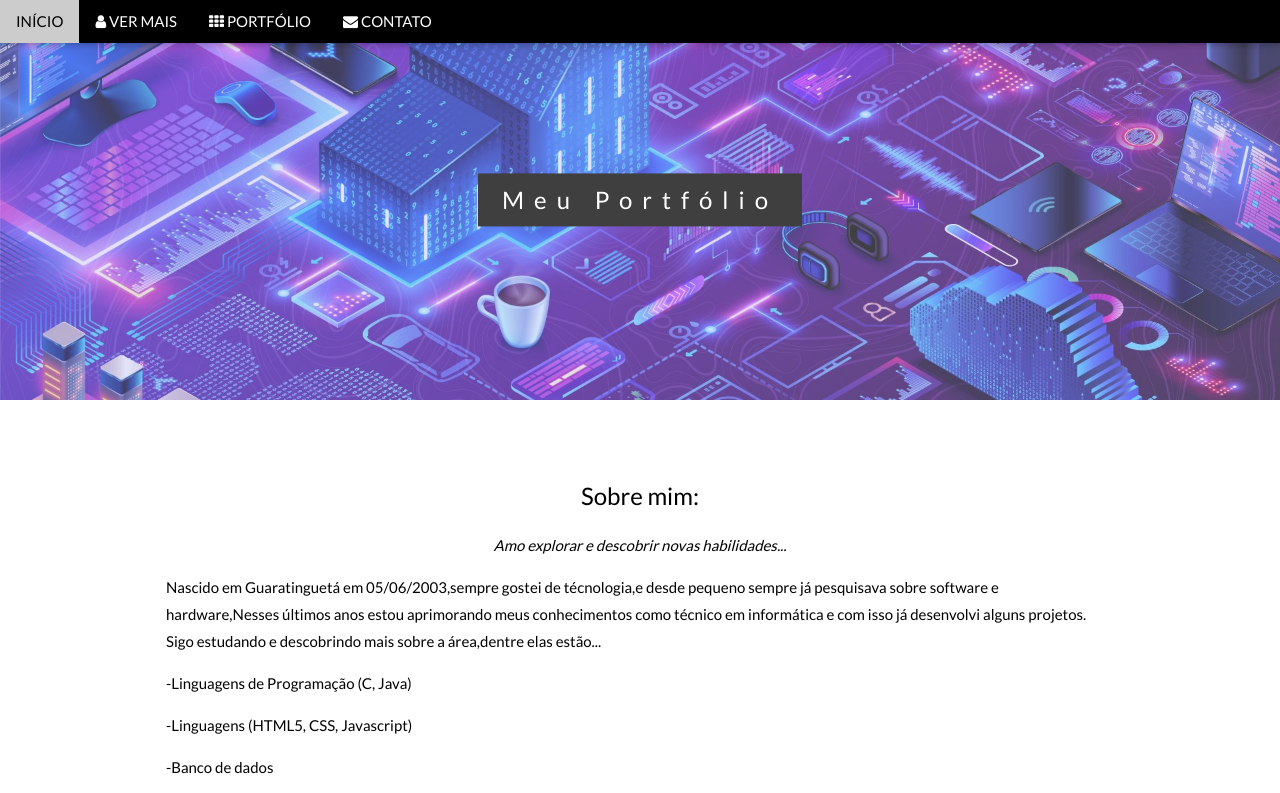
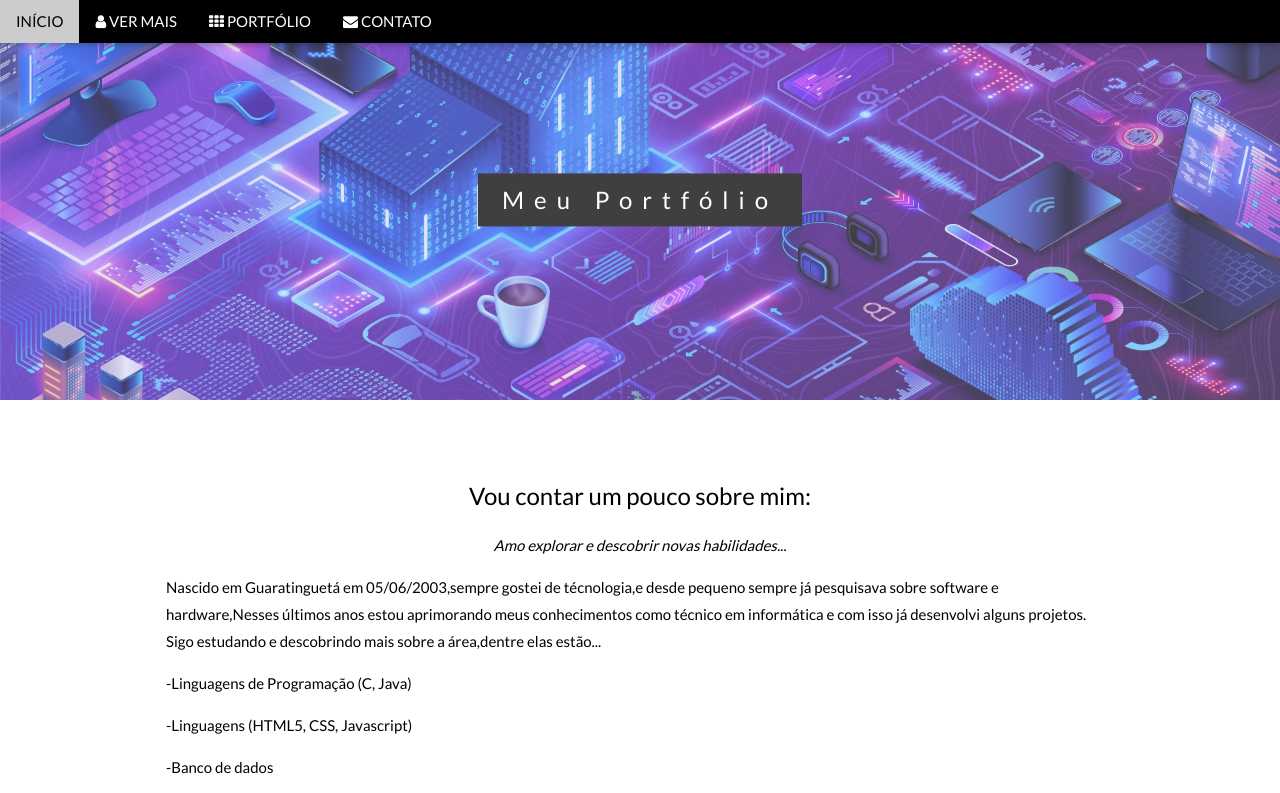
Before and after one commit to TiagoLuis1/portfolio2, a plain HTML site: page index.html in a window 1280 px wide. Shown: the top 793 px of the page. Drawn offline with nearby package versions, Linux system fonts and the light colour scheme.

Commit message:
Atualização

```diff
--- a/index.html
+++ b/index.html
@@ -87,7 +87,7 @@ background-image: url("imagens/thum.jpg");
 
 <!-- Texto informativo -->
 <div class="w3-content w3-container w3-padding-64" id="about">
-  <h3 class="w3-center">Sobre mim:</h3>
+  <h3 class="w3-center">Vou contar um pouco sobre mim:</h3>
   <p class="w3-center"><em>Amo explorar e descobrir novas habilidades...</em></p>
   <p>Nascido em Guaratinguetá em 05/06/2003,sempre gostei de técnologia,e desde pequeno sempre já pesquisava sobre software e hardware,Nesses últimos anos estou aprimorando meus conhecimentos como técnico em informática e com isso já desenvolvi alguns projetos. Sigo estudando e descobrindo mais sobre a área,dentre elas estão...
   <p>-Linguagens de Programação (C, Java)</p>
```
